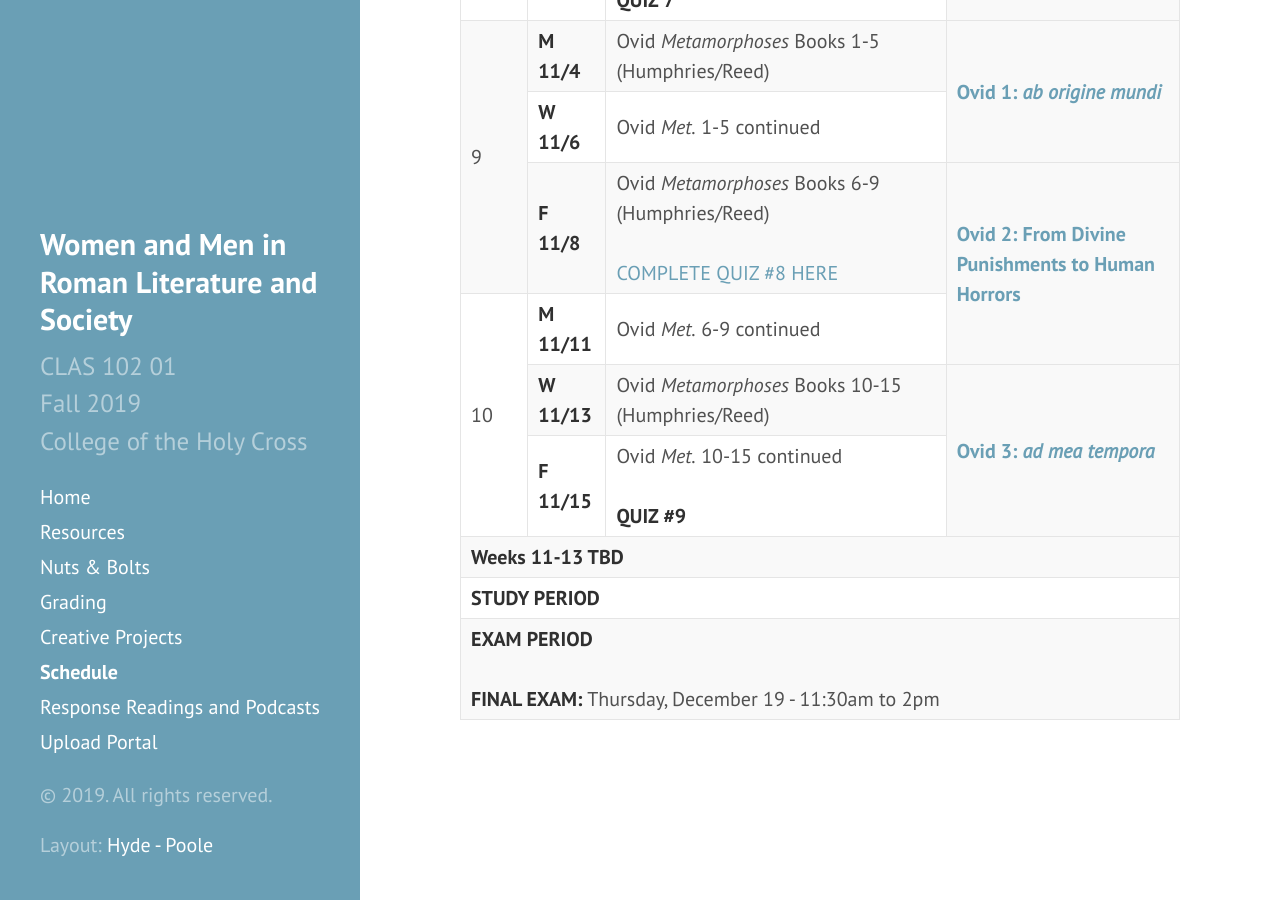
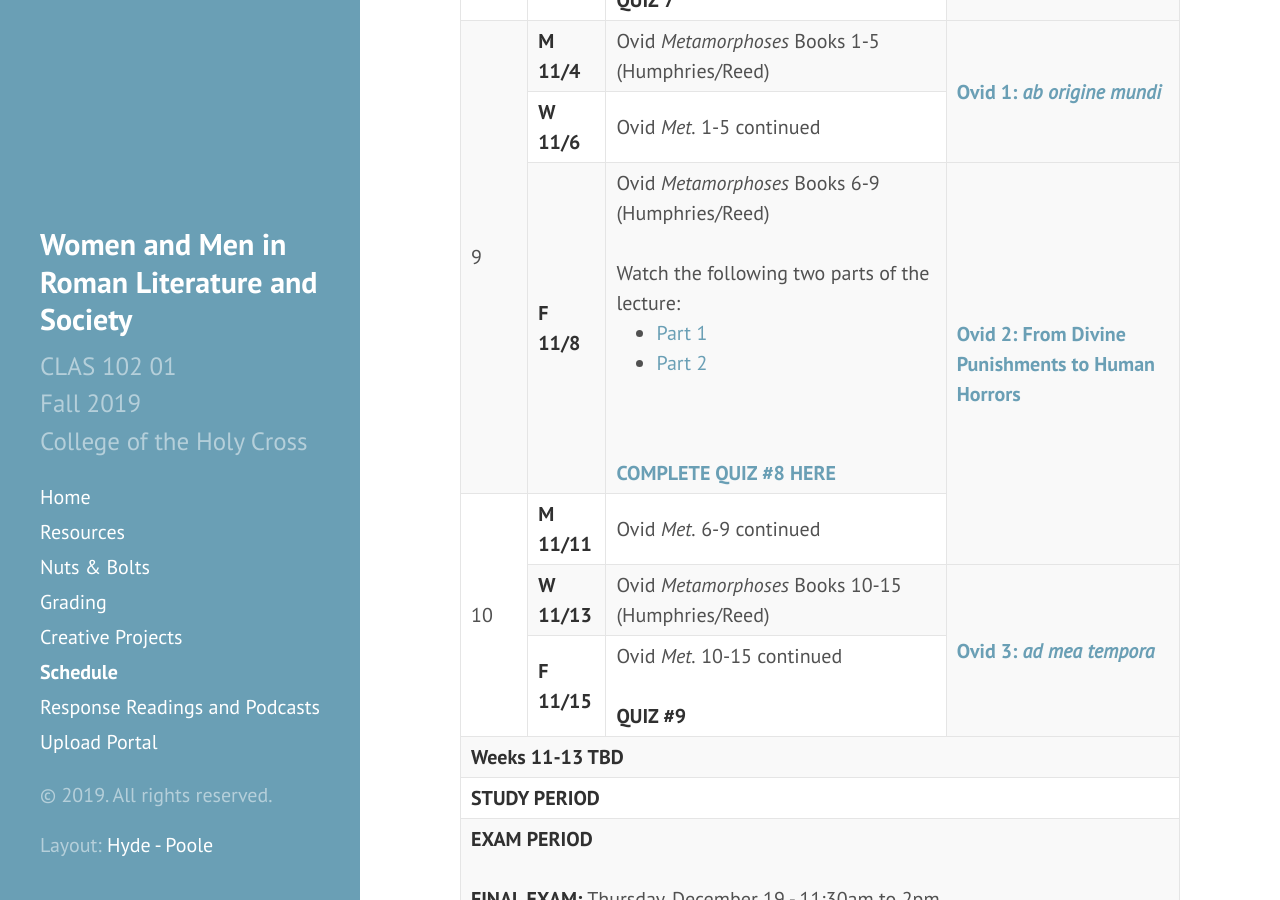
Before and after one commit to DLibatique/CLAS102-F19, a Jekyll site: the page built from _pages/6-schedule.md, in a window 1280 px wide and 900 px high, scrolled down 3015 px. Built offline with Jekyll 4.4.1, drawn with Linux system fonts in a browser that asks for light colours.

Commit message:
updated friday with links

```diff
--- a/_pages/6-schedule.md
+++ b/_pages/6-schedule.md
@@ -218,7 +218,14 @@ All assignments listed below should be completed by the date on which they’re
 
         <tr>
             <td><strong>F 11/8</strong></td>
-            <td>Ovid <em>Metamorphoses</em> Books 6-9 (Humphries/Reed)<br><br><a href="https://forms.gle/QymWqe9G5svBvry88">COMPLETE QUIZ #8 HERE</a></td>
+            <td>Ovid <em>Metamorphoses</em> Books 6-9 (Humphries/Reed)
+            <br><br>
+            Watch the following two parts of the lecture:
+            <ul>
+              <li><a href="https://holycross.hosted.panopto.com/Panopto/Pages/Viewer.aspx?id=27081dc1-ddb0-444b-a19c-aafd001ff6a3">Part 1</a></li>
+              <li><a href="https://holycross.hosted.panopto.com/Panopto/Pages/Viewer.aspx?id=8d432e69-686c-4a55-b1d3-aafd0029ff6a">Part 2</a></li>
+            </ul>
+            <br><br><a href="https://forms.gle/QymWqe9G5svBvry88"><strong>COMPLETE QUIZ #8 HERE</strong></a></td>
             <td rowspan="2"><a href="https://docs.google.com/presentation/d/1FHFvU5mdOP7N9OQaHYqC-BnfB89keoVkGlccUDPfQSw/edit?usp=sharing"><strong>Ovid 2: From Divine Punishments to Human Horrors</strong></a></td>
         </tr>
 
```
